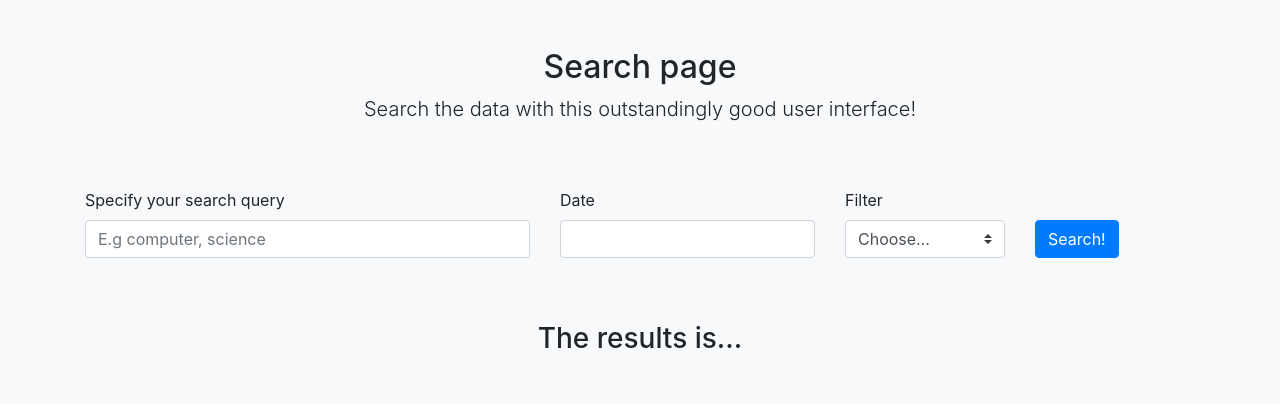
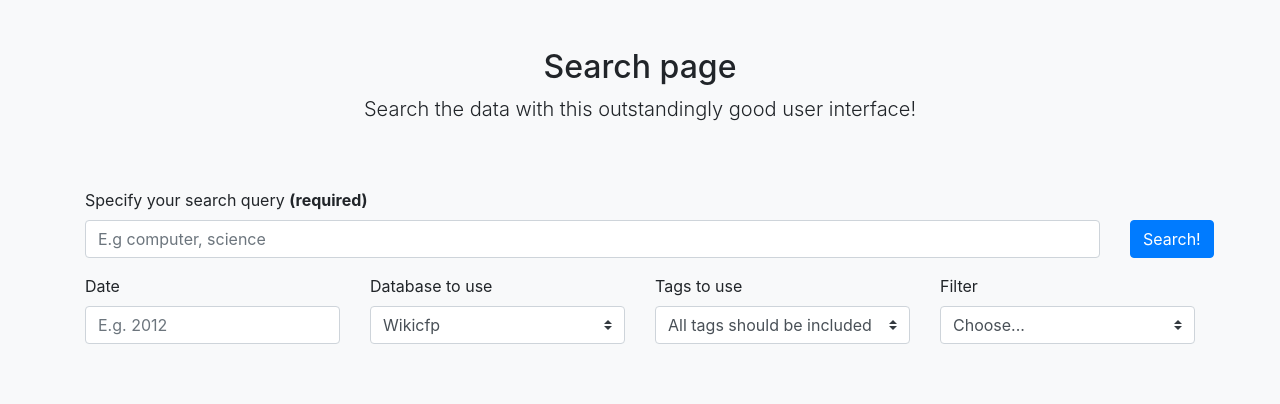
Before and after one commit to 30mb1/conference-scrapper, a Django app: template conference_scrapper/templates/search.html in a window 1280 px wide. Shown: the top 404 px of the page. Run offline with Django 3.2, Linux system fonts and the light colour scheme; the template is opened without the code that fills it, so the values that code supplies are empty; some libraries are stand-ins or nearby versions.

Commit message:
Search options update

```diff
--- a/conference_scrapper/templates/search.html
+++ b/conference_scrapper/templates/search.html
@@ -25,29 +25,48 @@
     <!-- Search form -->
     <form action="/">
       <div class="row form-group">
-        <div class="col-5">
-          <label for="search">Specify your search query</label>
+        <div class="col-11">
+          <label for="search">Specify your search query <b>(required)</b></label>
           <input type="text" class="form-control" id="search" placeholder="E.g computer, science" name="tags" required>
         </div>
 
+        <div class="col-1">
+          <label>&nbsp;</label>
+          <button type="submit" class="btn btn-primary">Search!</button>
+        </div>
+      </div>
+
+      <div class="row form-group">
         <div class="col-3">
           <div class="date">
             <label for="date">Date</label>
-            <input type="text" class="form-control" id="date" name="date">
+            <input type="text" autocomplete="false" placeholder="E.g. 2012" class="form-control" id="date" name="date">
           </div>
         </div>
 
-        <div class="col-2">
+        <div class="col-3">
+          <label for="database_to_use">Database to use</label>
+          <select class="custom-select d-block" id="database_to_use" name="database_to_use">
+            <option value="1">Wikicfp</option>
+            <option value="2">ACM</option>
+            <option value="3">Both</option>
+          </select>
+        </div>
+
+        <div class="col-3">
+          <label for="tags_to_use">Tags to use</label>
+          <select class="custom-select d-block" id="tags_to_use" name="tags_to_use">
+            <option value="1">All tags should be included</option>
+            <option value="2">Some tags may should be included</option>
+          </select>
+        </div>
+
+        <div class="col-3">
           <label for="filter">Filter</label>
           <select class="custom-select d-block" id="filter" name="filter">
             <option value="">Choose...</option>
             <option>California</option>
           </select>
-        </div>
-
-        <div class="col-1">
-          <label>&nbsp;</label>
-          <button type="submit" class="btn btn-primary">Search!</button>
         </div>
       </div>
     </form>
```
